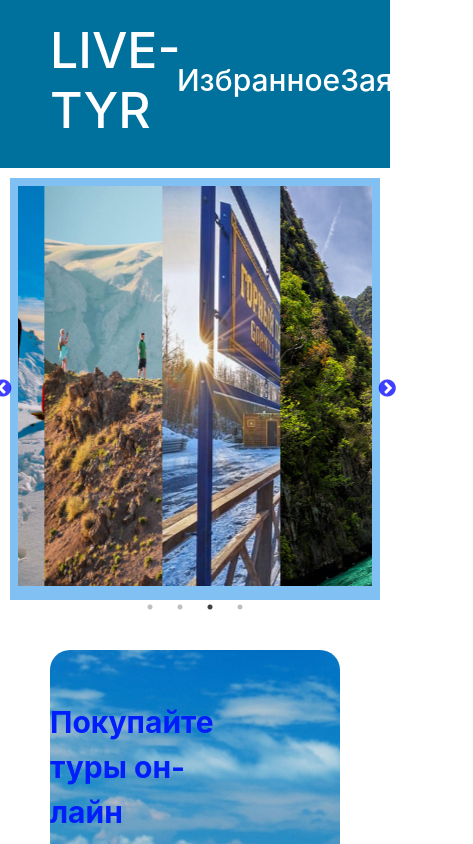
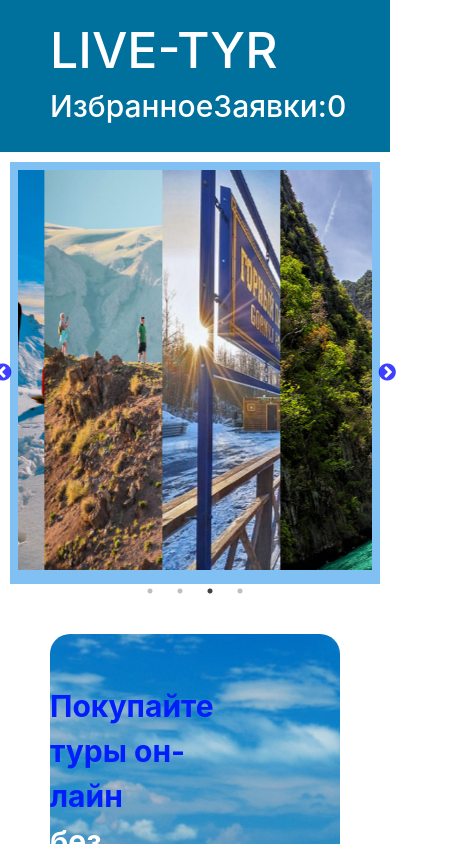
Before and after one commit to HolodN/Old, a React (Create React App) app in the folder my-app/: page / in a window 390 px wide. Shown: the top 844 px of the page, 473 px wide, since content can reach past the window. Built offline with nearby package versions, Linux system fonts and the light colour scheme; no server answers.

Commit message:
Чутка CSS подправили

```diff
--- a/my-app/src/components/cart/cart.module.css
+++ b/my-app/src/components/cart/cart.module.css
@@ -1,7 +1,13 @@
+.cart{
+
+  grid-template-columns: repeat(3, 1fr);
+}
+
+@media screen and (min-width: 900px) {
   .cart{
-    display: grid;
-    grid-template-columns: repeat(3, 1fr);
+   display: grid;
   }
+}
 
   .cart_section{
     max-width: 1200px;
--- a/my-app/src/components/header/header.module.css
+++ b/my-app/src/components/header/header.module.css
@@ -5,6 +5,13 @@ header{
     padding: 20px;
     padding-left: 50px;
     padding-right: 50px;
+  }
+
+  @media (max-width:900px){
+
+    header{
+      grid-template-columns: 1fr;
+    }
   }
 
   .logo{
```
